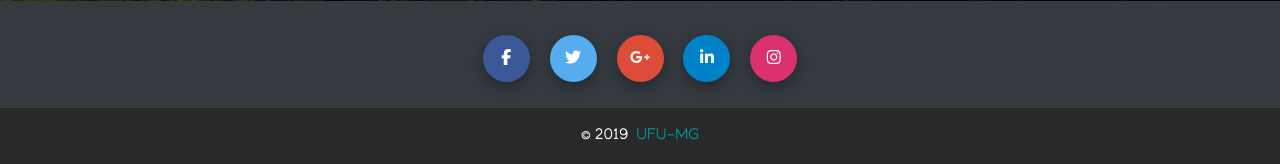
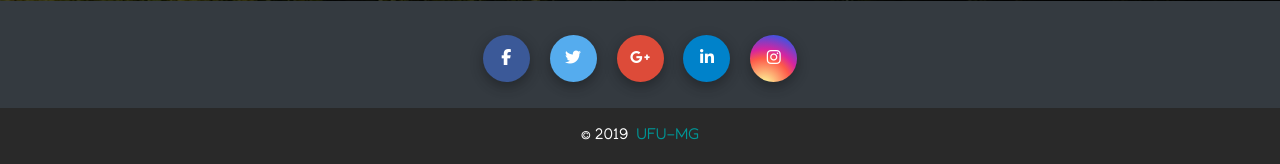
Before and after one commit to tornellihenrique/trabalho-ppi-imobiliaria, a PHP site: page /home.html in a window 1280 px wide. Shown: the part 1659-1823 px from the top of the page. Run offline with PHP 8.4, Linux system fonts and the light colour scheme; some libraries are stand-ins or nearby versions.

Commit message:
adicionando icone head

```diff
--- a/src/assets/css/style.css
+++ b/src/assets/css/style.css
@@ -199,7 +199,7 @@ body {
 }
 
 .btn-instagram {
-    background-color: #DB316E !important;
+    background: radial-gradient(circle at 30% 107%, #fdf497 0%, #fdf497 5%, #fd5949 45%,#d6249f 60%,#285AEB 90%) !important;
 }
 
 .page-footer {
--- a/src/home.html
+++ b/src/home.html
@@ -6,6 +6,7 @@
     <meta name="viewport" content="width=device-width, initial-scale=1, shrink-to-fit=no">
     <title>Sweet Home</title>
     <link rel="stylesheet" href="assets/css/bootstrap.min.css">
+    <link rel="shortcut icon" href="assets/images/favicon.png" type="image/x-icon">
 
     <link href="https://fonts.googleapis.com/css?family=Manjari&display=swap" rel="stylesheet">
     <link rel="stylesheet" href="assets/css/style.css">
```
Also changed, not shown: src/assets/images/favicon.png (added).
